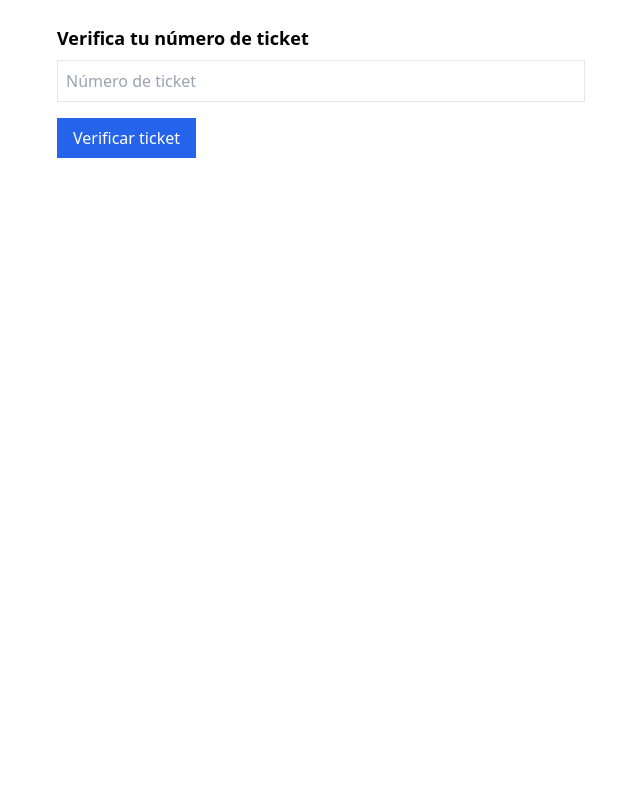
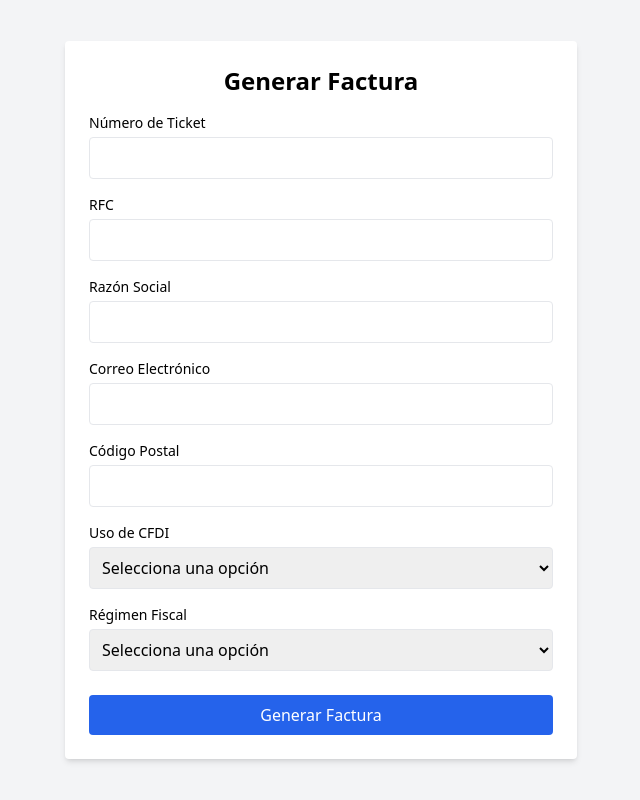
Before and after one commit to puertocopy/puerto-copy-site, a Next.js app: page /facturar in a window 1280 px wide. Shown: the whole page, without its empty margins (319-959 px from the left). Built offline with nearby package versions, Linux system fonts and the light colour scheme.

Commit message:
Agrego página /facturar

```diff
--- a/pages/api/generar-factura.ts
+++ b/pages/api/generar-factura.ts
@@ -1,120 +1,80 @@
-// pages/api/generar-factura.ts
 import type { NextApiRequest, NextApiResponse } from 'next';
-function btoa(str: string): string {
-    return Buffer.from(str, 'binary').toString('base64');
-  }
 
+const btoa = (str: string) => Buffer.from(str).toString('base64');
 
 export default async function handler(req: NextApiRequest, res: NextApiResponse) {
   if (req.method !== 'POST') {
-    return res.status(405).json({ error: 'Método no permitido' });
+    return res.status(405).json({ error: 'Method not allowed' });
   }
 
   const {
-    rfc,
-    razonSocial,
-    correo,
-    cp,
-    ticket,
-    usoCfdi,
-    regimenFiscal,
+    rfc, razonSocial, correo, cp, ticket, usoCfdi, regimenFiscal
   } = req.body;
 
-  if (!ticket) {
-    return res.status(400).json({ error: 'Número de ticket requerido' });
+  if (!rfc || !razonSocial || !correo || !cp || !ticket || !usoCfdi || !regimenFiscal) {
+    return res.status(400).json({ error: 'Missing required fields' });
   }
 
-  // Paso 1: Buscar el ticket en Loyverse
-  const loyverseUrl = `https://api.loyverse.com/v1.0/receipts?receipt_number=${ticket}`;
+  try {
+    const auth = btoa(`${process.env.FACTURAMA_USER}:${process.env.FACTURAMA_PASS}`);
 
-  const loyverseResponse = await fetch(loyverseUrl, {
+    const bodyData = {
+      "ExpeditionPlace": cp,
+      "Receiver": {
+        "Rfc": rfc,
+        "Name": razonSocial,
+        "CfdiUse": usoCfdi,
+        "FiscalRegime": regimenFiscal,
+        "TaxZipCode": cp
+      },
+      "Items": [
+        {
+          "Quantity": 1,
+          "ProductCode": "01010101",
+          "UnitCode": "E48",
+          "Unit": "Servicio",
+          "Description": `Venta mostrador - Ticket ${ticket}`,
+          "IdentificationNumber": ticket,
+          "UnitPrice": 100,
+          "Subtotal": 100,
+          "Taxes": [
+            {
+              "Total": 16,
+              "Name": "IVA",
+              "Base": 100,
+              "Rate": 0.16,
+              "IsRetention": false
+            }
+          ],
+          "Total": 116
+        }
+      ],
+      "PaymentForm": "01",
+      "PaymentMethod": "PUE",
+      "Currency": "MXN",
+      "Type": "I"
+    };
+
+    const facturaRes = await fetch("https://api.facturama.com.mx/api-lite/3/cfdis", {
+      method: "POST",
       headers: {
-      Authorization: `Bearer ${process.env.LOYVERSE_API_TOKEN}`,
+        "Authorization": `Basic ${auth}`,
+        "Content-Type": "application/json"
       },
+      body: JSON.stringify(bodyData)
     });
 
-  if (!loyverseResponse.ok) {
-    const errorText = await loyverseResponse.text();
-    console.error('Error con Loyverse:', errorText);
-    return res.status(500).json({ error: 'No se pudo obtener el ticket de Loyverse' });
+    if (!facturaRes.ok) {
+      const error = await facturaRes.text();
+      console.error("Error Facturama:", error);
+      return res.status(500).json({ error: 'Error al generar factura' });
     }
 
-  const loyverseData = await loyverseResponse.json();
-  const receipts = loyverseData.receipts;
+    const factura = await facturaRes.json();
+    return res.status(200).json({ success: true, factura });
 
-  const receipt = receipts.find(
-    (r: any) => String(r.receipt_number).trim() === String(ticket).trim()
-  );
-
-  if (!receipt) {
-    return res.status(404).json({ error: 'Ticket no encontrado' });
+  } catch (error) {
+    console.error(error);
+    return res.status(500).json({ error: 'Unexpected server error' });
   }
-
-  // Paso 2: Construir el cuerpo de la factura (simplificado para pruebas)
-  const invoiceBody = {
-    Serie: 'A',
-    Folio: '100',
-    Fecha: new Date().toISOString(),
-    FormaPago: '01', // Efectivo
-    CondicionesDePago: 'Contado',
-    SubTotal: receipt.total_money - receipt.total_tax,
-    Descuento: 0,
-    Moneda: 'MXN',
-    Total: receipt.total_money,
-    TipoDeComprobante: 'I',
-    MetodoPago: 'PUE',
-    LugarExpedicion: cp,
-    Receptor: {
-      Rfc: rfc,
-      Nombre: razonSocial,
-      UsoCFDI: usoCfdi,
-      RegimenFiscalReceptor: regimenFiscal,
-      DomicilioFiscalReceptor: cp,
-    },
-    Conceptos: receipt.line_items.map((item: any) => ({
-      ClaveProdServ: '84111506', // Producto genérico
-      NoIdentificacion: item.sku,
-      Cantidad: item.quantity,
-      ClaveUnidad: 'ACT',
-      Unidad: 'Servicio',
-      Descripcion: item.item_name,
-      ValorUnitario: item.price,
-      Importe: item.total_money,
-      Descuento: 0,
-      Impuestos: {
-        Traslados: [
-          {
-            Base: item.total_money,
-            Impuesto: '002',
-            TipoFactor: 'Tasa',
-            TasaOCuota: 0.16,
-            Importe: item.total_money * 0.16,
-          },
-        ],
-      },
-    })),
-  };
-
-  // Paso 3: Enviar a Facturama
-  const facturamaUser = process.env.FACTURAMA_USER || '';
-  const facturamaPass = process.env.FACTURAMA_PASSWORD || '';
-  const facturamaAuth = btoa(`${facturamaUser}:${facturamaPass}`);
-
-  const facturamaResponse = await fetch('https://apisandbox.facturama.mx/api-lite/2/cfdis', {
-    method: 'POST',
-    headers: {
-      Authorization: `Basic ${facturamaAuth}`,
-      'Content-Type': 'application/json',
-    },
-    body: JSON.stringify(invoiceBody),
-  });
-
-  const facturaResult = await facturamaResponse.json();
-
-  if (!facturamaResponse.ok) {
-    console.error('Error Facturama:', facturaResult);
-    return res.status(500).json({ error: 'Error al generar la factura con Facturama', detail: facturaResult });
 }
-
-  return res.status(200).json({ factura: facturaResult });
-}
--- a/pages/facturar.tsx
+++ b/pages/facturar.tsx
@@ -1,85 +1,144 @@
 // pages/facturar.tsx
 import { useState } from 'react';
 
-export default function FacturarPage() {
-  const [ticketValido, setTicketValido] = useState(false);
-  const [ticket, setTicket] = useState('');
-  const [datos, setDatos] = useState({
+const usosCFDI = [
+  { clave: 'G01', descripcion: 'Adquisición de mercancías' },
+  { clave: 'G02', descripcion: 'Devoluciones, descuentos o bonificaciones' },
+  { clave: 'G03', descripcion: 'Gastos en general' },
+  { clave: 'I01', descripcion: 'Construcciones' },
+  { clave: 'I02', descripcion: 'Mobiliario y equipo de oficina por inversiones' },
+  { clave: 'I03', descripcion: 'Equipo de transporte' },
+  { clave: 'I04', descripcion: 'Equipo de cómputo y accesorios' },
+  { clave: 'I05', descripcion: 'Dados, troqueles, moldes, matrices y herramental' },
+  { clave: 'I06', descripcion: 'Comunicaciones telefónicas' },
+  { clave: 'I07', descripcion: 'Comunicaciones satelitales' },
+  { clave: 'I08', descripcion: 'Otra maquinaria y equipo' },
+  { clave: 'D01', descripcion: 'Honorarios médicos, dentales y gastos hospitalarios' },
+  { clave: 'D02', descripcion: 'Gastos médicos por incapacidad o discapacidad' },
+  { clave: 'D03', descripcion: 'Gastos funerales' },
+  { clave: 'D04', descripcion: 'Donativos' },
+  { clave: 'D05', descripcion: 'Intereses reales efectivamente pagados por créditos hipotecarios' },
+  { clave: 'D06', descripcion: 'Aportaciones voluntarias al SAR' },
+  { clave: 'D07', descripcion: 'Primas por seguros de gastos médicos' },
+  { clave: 'D08', descripcion: 'Gastos de transportación escolar obligatoria' },
+  { clave: 'D09', descripcion: 'Depósitos en cuentas para el ahorro, primas que tengan como base planes de pensiones' },
+  { clave: 'D10', descripcion: 'Pagos por servicios educativos (colegiaturas)' },
+  { clave: 'P01', descripcion: 'Por definir' },
+];
+
+const regimenesFiscales = [
+  { clave: '601', descripcion: 'General de Ley Personas Morales' },
+  { clave: '603', descripcion: 'Personas Morales con Fines no Lucrativos' },
+  { clave: '605', descripcion: 'Sueldos y Salarios e Ingresos Asimilados a Salarios' },
+  { clave: '606', descripcion: 'Arrendamiento' },
+  { clave: '608', descripcion: 'Demás ingresos' },
+  { clave: '610', descripcion: 'Residentes en el Extranjero sin Establecimiento Permanente en México' },
+  { clave: '611', descripcion: 'Ingresos por Dividendos (socios y accionistas)' },
+  { clave: '612', descripcion: 'Personas Físicas con Actividades Empresariales y Profesionales' },
+  { clave: '614', descripcion: 'Ingresos por intereses' },
+  { clave: '615', descripcion: 'Régimen de los ingresos por obtención de premios' },
+  { clave: '616', descripcion: 'Sin obligaciones fiscales' },
+  { clave: '620', descripcion: 'Sociedades Cooperativas de Producción que optan por diferir sus ingresos' },
+  { clave: '621', descripcion: 'Incorporación Fiscal' },
+  { clave: '622', descripcion: 'Actividades Agrícolas, Ganaderas, Silvícolas y Pesqueras' },
+  { clave: '623', descripcion: 'Opcional para Grupos de Sociedades' },
+  { clave: '624', descripcion: 'Coordinados' },
+  { clave: '625', descripcion: 'Régimen de las Actividades Empresariales con ingresos a través de Plataformas Tecnológicas' },
+  { clave: '626', descripcion: 'Régimen Simplificado de Confianza' },
+];
+
+export default function Facturar() {
+  const [formData, setFormData] = useState({
+    ticket: '',
     rfc: '',
     razonSocial: '',
     correo: '',
-    cp: '',
+    codigoPostal: '',
     usoCfdi: '',
     regimenFiscal: '',
   });
 
-  const validarTicket = async () => {
-    const res = await fetch(`/api/factura?ticket=${ticket}`);
-    const data = await res.json();
-    if (res.ok) {
-      setTicketValido(true);
-    } else {
-      alert(data.error || 'Ticket inválido');
-    }
+  const handleChange = (e: React.ChangeEvent<HTMLInputElement | HTMLSelectElement>) => {
+    const { name, value } = e.target;
+    setFormData(prev => ({ ...prev, [name]: value }));
   };
 
-  const enviar = async () => {
-    const res = await fetch('/api/generar-factura', {
+  const handleSubmit = async (e: React.FormEvent) => {
+    e.preventDefault();
+    console.log('Datos del formulario:', formData);
+
+    const response = await fetch('/api/generar-factura', {
       method: 'POST',
       headers: { 'Content-Type': 'application/json' },
-      body: JSON.stringify({ ...datos, ticket }),
+      body: JSON.stringify(formData),
     });
-    const data = await res.json();
-    if (res.ok) {
-      alert('Factura generada con éxito');
-      console.log(data);
+
+    const result = await response.json();
+    if (response.ok) {
+      alert('Factura generada correctamente');
     } else {
-      alert(data.error || 'Error al generar factura');
+      alert('Error al generar factura: ' + result.error);
     }
   };
 
   return (
-    <div className="max-w-xl mx-auto p-6">
-      {!ticketValido ? (
-        <>
-          <h2 className="text-lg font-bold mb-2">Verifica tu número de ticket</h2>
-          <input
-            className="border p-2 w-full"
-            type="text"
-            placeholder="Número de ticket"
-            value={ticket}
-            onChange={(e) => setTicket(e.target.value)}
-          />
-          <button className="bg-blue-600 text-white px-4 py-2 mt-4" onClick={validarTicket}>
-            Verificar ticket
-          </button>
-        </>
-      ) : (
-        <>
-          <h2 className="text-lg font-bold mb-4">Datos de facturación</h2>
-          <div className="grid gap-4">
-            <input className="border p-2" placeholder="RFC" onChange={(e) => setDatos({ ...datos, rfc: e.target.value })} />
-            <input className="border p-2" placeholder="Razón Social" onChange={(e) => setDatos({ ...datos, razonSocial: e.target.value })} />
-            <input className="border p-2" placeholder="Correo" onChange={(e) => setDatos({ ...datos, correo: e.target.value })} />
-            <input className="border p-2" placeholder="Código Postal" onChange={(e) => setDatos({ ...datos, cp: e.target.value })} />
-            <select className="border p-2" onChange={(e) => setDatos({ ...datos, usoCfdi: e.target.value })}>
-              <option value="">Uso de CFDI</option>
-              <option value="G01">G01 - Adquisición de mercancías</option>
-              <option value="G03">G03 - Gastos en general</option>
-              <option value="P01">P01 - Por definir</option>
-            </select>
-            <select className="border p-2" onChange={(e) => setDatos({ ...datos, regimenFiscal: e.target.value })}>
-              <option value="">Régimen Fiscal</option>
-              <option value="601">601 - General de Ley Personas Morales</option>
-              <option value="605">605 - Sueldos y Salarios</option>
-              <option value="612">612 - Personas Físicas con Actividades Empresariales y Profesionales</option>
-            </select>
-          </div>
-          <button className="bg-green-600 text-white px-4 py-2 mt-4" onClick={enviar}>
-            Generar Factura
-          </button>
-        </>
-      )}
+    <div className="min-h-screen flex items-center justify-center bg-gray-100 px-4">
+      <form onSubmit={handleSubmit} className="bg-white p-6 rounded shadow-md w-full max-w-lg">
+        <h2 className="text-2xl font-bold mb-4 text-center">Generar Factura</h2>
+
+        <div className="mb-4">
+          <label className="block text-sm font-medium">Número de Ticket</label>
+          <input type="text" name="ticket" onChange={handleChange} required className="w-full mt-1 p-2 border rounded" />
+        </div>
+
+        <div className="mb-4">
+          <label className="block text-sm font-medium">RFC</label>
+          <input type="text" name="rfc" onChange={handleChange} required className="w-full mt-1 p-2 border rounded uppercase" />
+        </div>
+
+        <div className="mb-4">
+          <label className="block text-sm font-medium">Razón Social</label>
+          <input type="text" name="razonSocial" onChange={handleChange} required className="w-full mt-1 p-2 border rounded capitalize" />
+        </div>
+
+        <div className="mb-4">
+          <label className="block text-sm font-medium">Correo Electrónico</label>
+          <input type="email" name="correo" onChange={handleChange} required className="w-full mt-1 p-2 border rounded" />
+        </div>
+
+        <div className="mb-4">
+          <label className="block text-sm font-medium">Código Postal</label>
+          <input type="text" name="codigoPostal" onChange={handleChange} required className="w-full mt-1 p-2 border rounded" />
+        </div>
+
+        <div className="mb-4">
+          <label className="block text-sm font-medium">Uso de CFDI</label>
+          <select name="usoCfdi" onChange={handleChange} required className="w-full mt-1 p-2 border rounded">
+            <option value="">Selecciona una opción</option>
+            {usosCFDI.map(({ clave, descripcion }) => (
+              <option key={clave} value={clave}>
+                {clave} - {descripcion}
+              </option>
+            ))}
+          </select>
+        </div>
+
+        <div className="mb-6">
+          <label className="block text-sm font-medium">Régimen Fiscal</label>
+          <select name="regimenFiscal" onChange={handleChange} required className="w-full mt-1 p-2 border rounded">
+            <option value="">Selecciona una opción</option>
+            {regimenesFiscales.map(({ clave, descripcion }) => (
+              <option key={clave} value={clave}>
+                {clave} - {descripcion}
+              </option>
+            ))}
+          </select>
+        </div>
+
+        <button type="submit" className="w-full bg-blue-600 text-white py-2 rounded hover:bg-blue-700 transition">
+          Generar Factura
+        </button>
+      </form>
     </div>
   );
 }
```
Also changed, not shown: pages/api/factura.ts (+1 -15 lines), 1 other file (tests, documents, lock files or other folders). Lines whose indentation alone changed are shown as unchanged.
